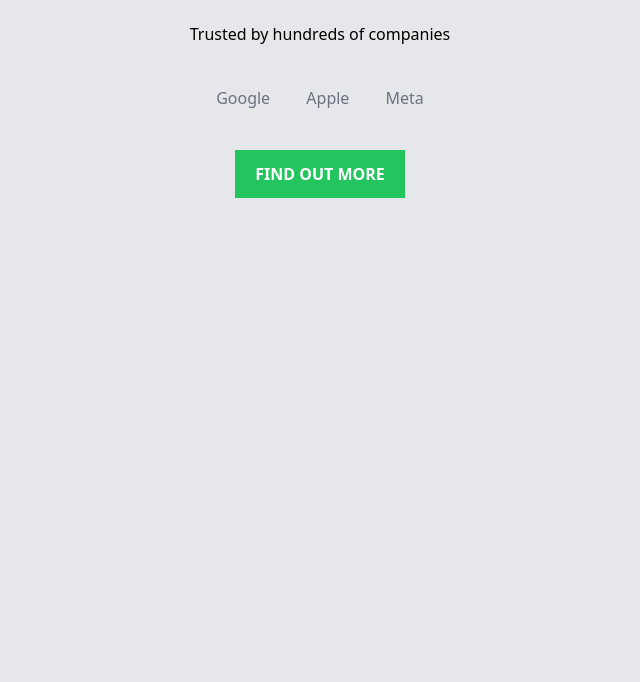
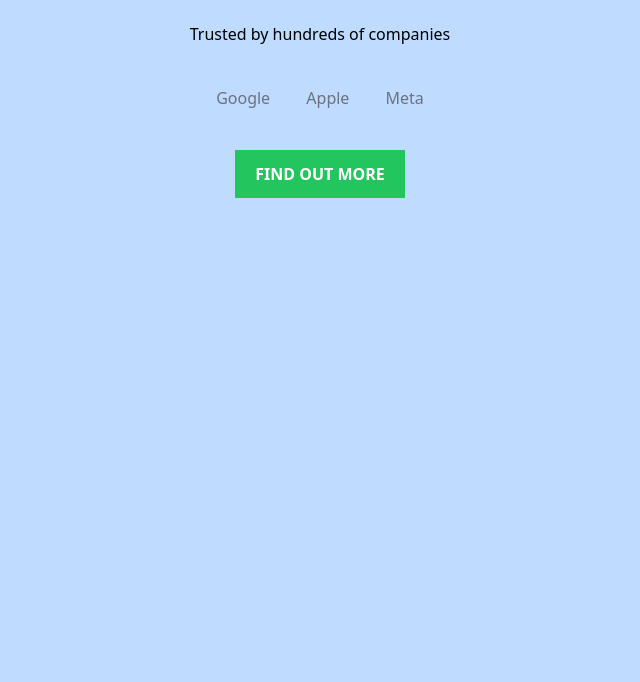
Before and after one commit to Reesecup1012/test-landing, a plain HTML site: page index.html in a window 1280 px wide. Shown: the part 118-800 px from the top of the page, without its empty margins (320-960 px from the left). Drawn offline with nearby package versions, Linux system fonts and the light colour scheme.

Commit message:
change bg color

```diff
--- a/index.html
+++ b/index.html
@@ -3,7 +3,7 @@
     <script src="https://cdn.tailwindcss.com"></script>
   </head>
   <body>
-    <div class="py-16 bg-gray-200 h-screen">
+    <div class="py-16 bg-blue-200 h-screen">
       <h1 class="text-center text-3xl mb-10 font-extrabold tracking-tight text-gray-900">
         Buy this great tool Neriah Girl</h1>
       <p class="text-center">Trusted by hundreds of companies</p>
```
